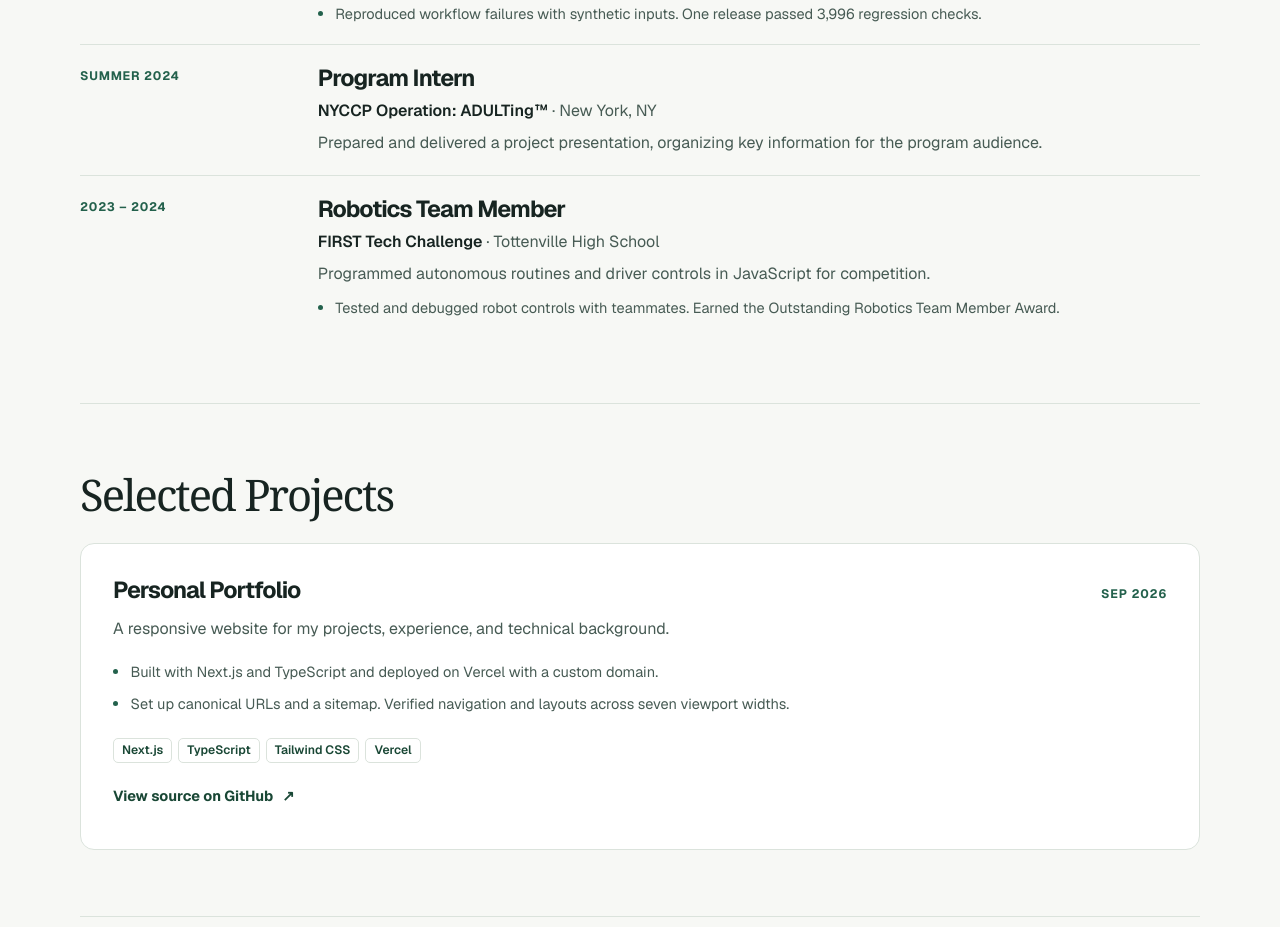
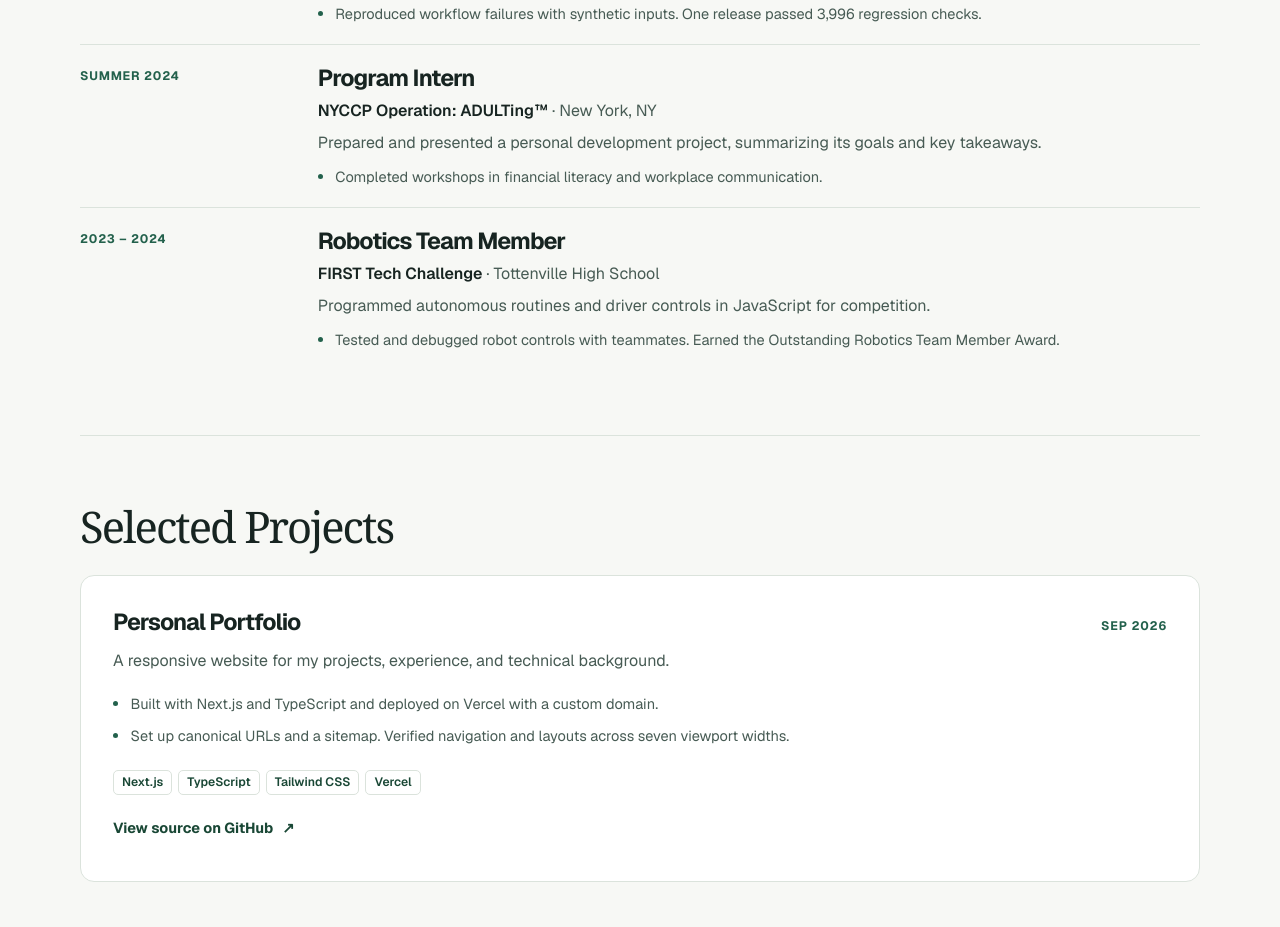
Before and after one commit to yuhan2521407353-debug/yuhanchen.me, a Next.js app: page / in a window 1280 px wide. Shown: the part 1000-1927 px from the top of the page. Built offline with nearby package versions, Linux system fonts and the light colour scheme.

Commit message:
Expand the Operation ADULTing internship entry

```diff
--- a/app/data/portfolio.ts
+++ b/app/data/portfolio.ts
@@ -32,7 +32,10 @@ export const experience = [
     organization: "NYCCP Operation: ADULTing™",
     location: "New York, NY",
     dates: "Summer 2024",
-    description: "Prepared and delivered a project presentation, organizing key information for the program audience.",
+    description: "Prepared and presented a personal development project, summarizing its goals and key takeaways.",
+    details: [
+      "Completed workshops in financial literacy and workplace communication.",
+    ],
   },
   {
     role: "Robotics Team Member",
```
